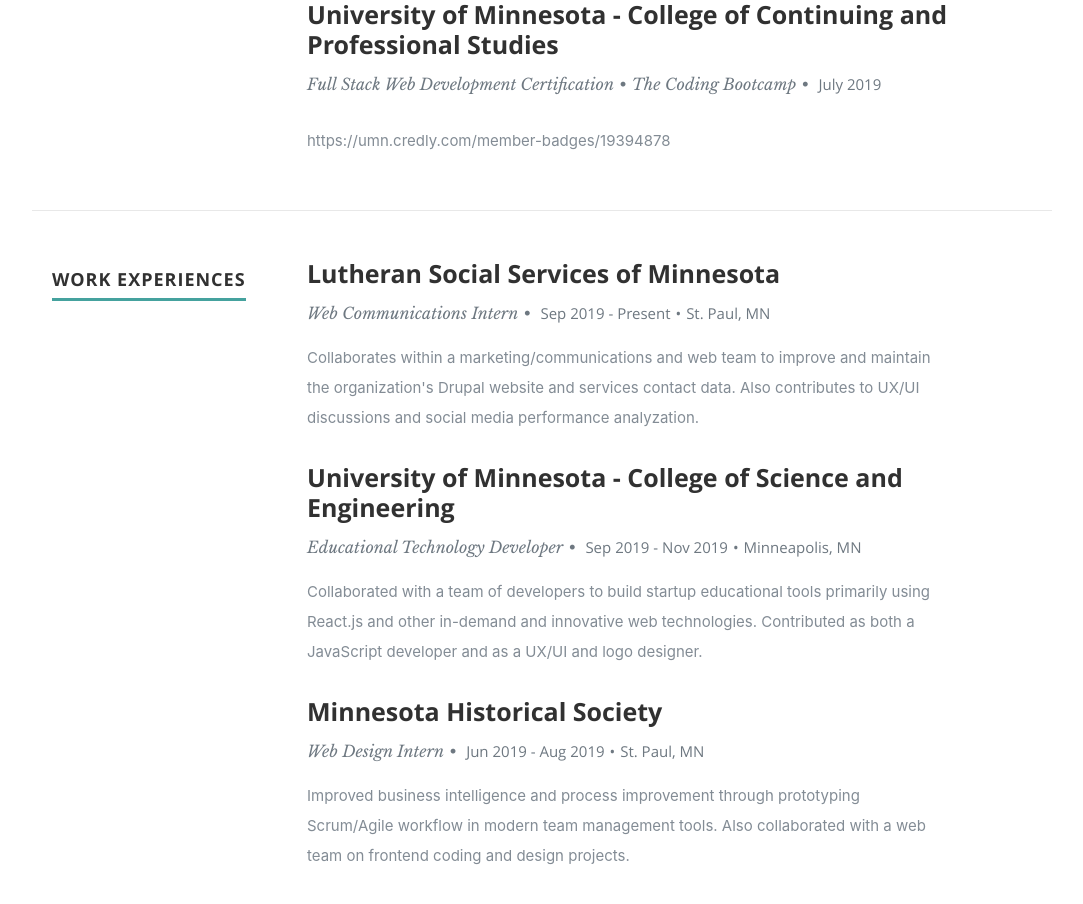
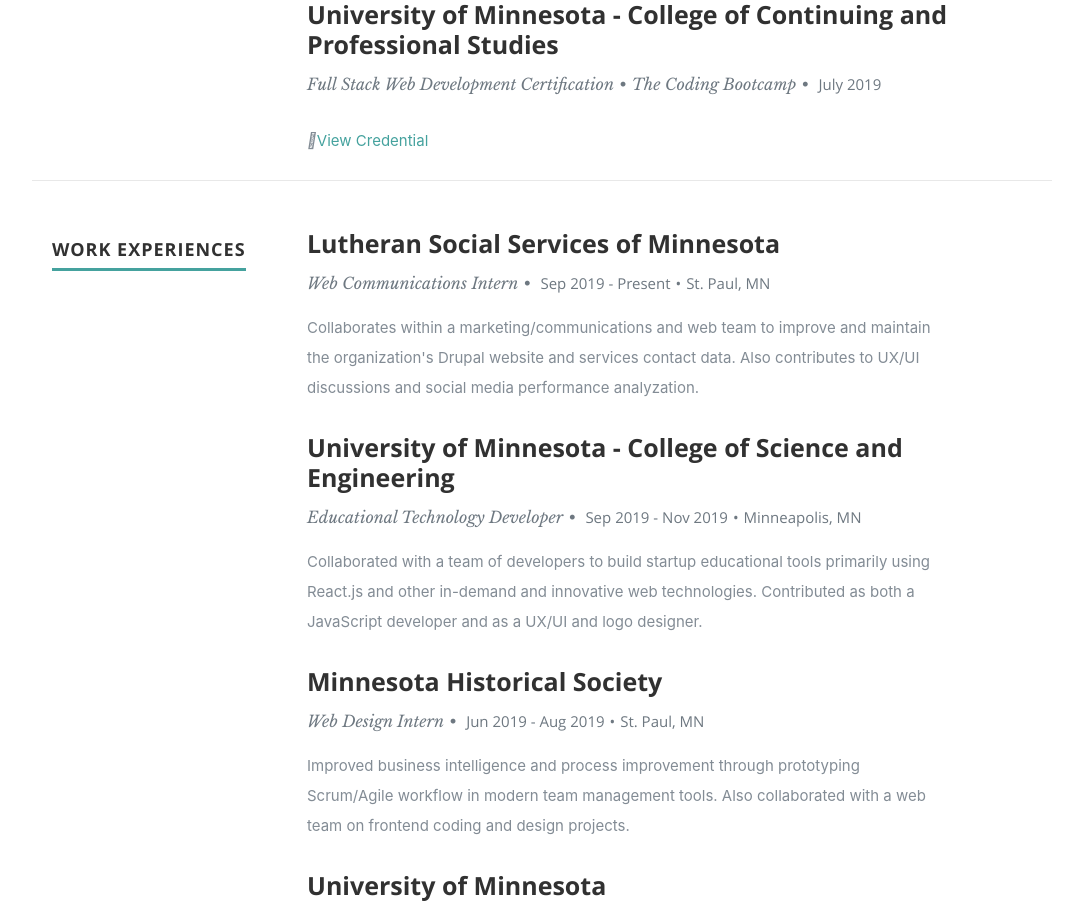
Before and after one commit to emilyr47/Portfolio, a React (Create React App) app: page / in a window 1280 px wide. Shown: the part 1940-2844 px from the top of the page, without its empty margins (98-1181 px from the left). Built offline with nearby package versions, Linux system fonts and the light colour scheme.

Commit message:
add credential link

```diff
--- a/src/components/Resume.js
+++ b/src/components/Resume.js
@@ -42,6 +42,8 @@
                   )
                 })
               }
+                                        <i className="fas fa-download"></i><a href="https://umn.credly.com/member-badges/19394878" target="_blank" rel="noopener noreferrer">View Credential</a><br></br>
+
             </div>
          </div>
         <div className="row work">
@@ -62,7 +64,9 @@
 
                           <p>
                           {item.Achievements}
+
                           </p>
+
                        </div>
 
                     </div>
--- a/src/resumeData.js
+++ b/src/resumeData.js
@@ -47,7 +47,6 @@
         "minor":"The Coding Bootcamp",
         "GraduationMonth":"July",
         "GraduationYear":"2019",
-        "Achievements":"https://umn.credly.com/member-badges/19394878"
       }
     ],
     "work":[
```
